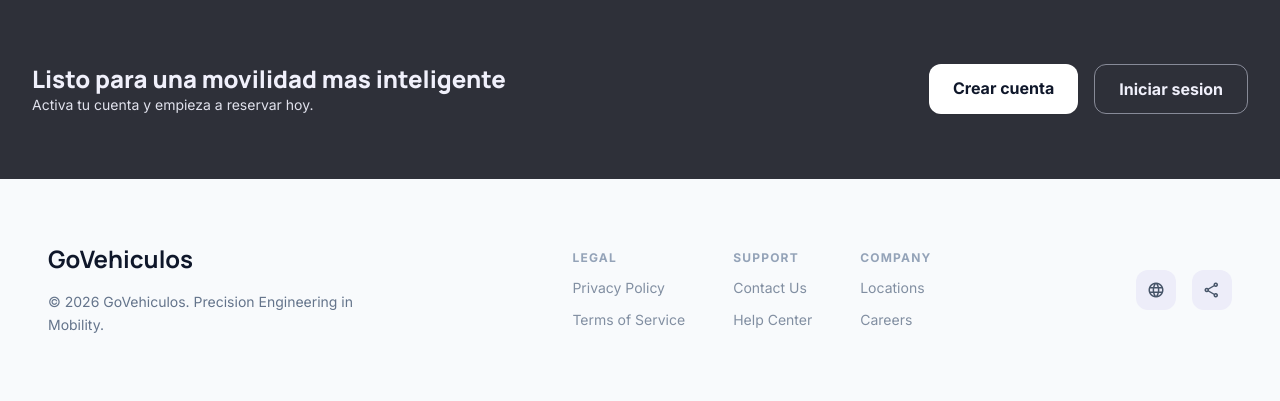
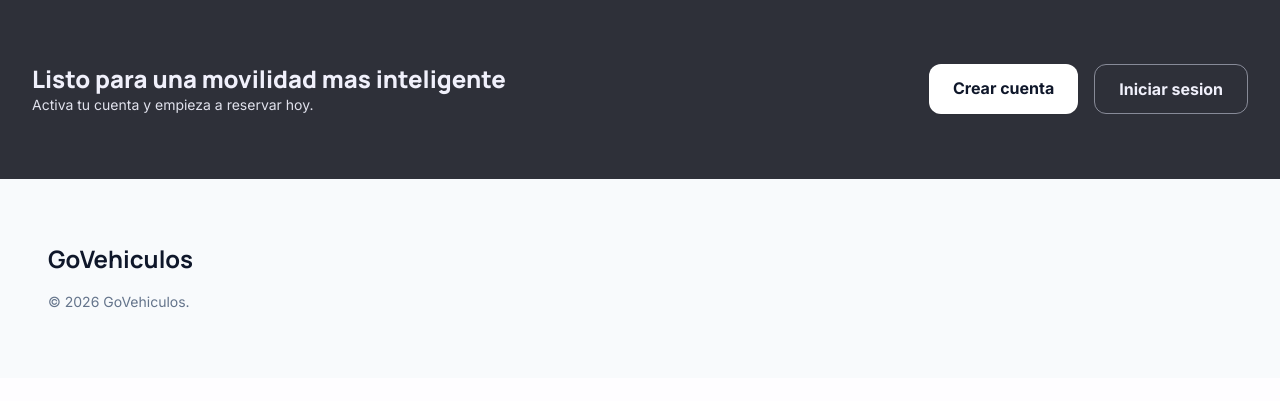
Before and after one commit to NahimMartinez/GoVehiculos, a Django app: page / in a window 1280 px wide. Shown: the part 3895-4296 px from the top of the page. After the commit the page ends 4203 px from the top, so only its background shows below. Run offline with Django 5.2, Linux system fonts and the light colour scheme; some libraries are stand-ins or nearby versions.

Commit message:
Fix: Quité cosas innecesarias del footer

```diff
--- a/Contenedor/templates/componentes/footer.html
+++ b/Contenedor/templates/componentes/footer.html
@@ -3,33 +3,8 @@
         <div class="flex flex-col gap-4">
             <div class="font-['Manrope'] font-bold text-slate-900 dark:text-white text-2xl">GoVehiculos</div>
             <p class="font-['Inter'] text-sm leading-relaxed text-slate-500 dark:text-slate-400 max-w-xs">
-                © 2026 GoVehiculos. Precision Engineering in Mobility.
+                © 2026 GoVehiculos.
             </p>
-        </div>
-        <div class="flex gap-12">
-            <div class="flex flex-col gap-3">
-                <span class="text-xs font-bold uppercase tracking-widest text-slate-400">Legal</span>
-                <a class="text-slate-500 dark:text-slate-400 text-sm hover:text-amber-500 transition-all opacity-80 hover:opacity-100" href="#">Privacy Policy</a>
-                <a class="text-slate-500 dark:text-slate-400 text-sm hover:text-amber-500 transition-all opacity-80 hover:opacity-100" href="#">Terms of Service</a>
-            </div>
-            <div class="flex flex-col gap-3">
-                <span class="text-xs font-bold uppercase tracking-widest text-slate-400">Support</span>
-                <a class="text-slate-500 dark:text-slate-400 text-sm hover:text-amber-500 transition-all opacity-80 hover:opacity-100" href="#">Contact Us</a>
-                <a class="text-slate-500 dark:text-slate-400 text-sm hover:text-amber-500 transition-all opacity-80 hover:opacity-100" href="#">Help Center</a>
-            </div>
-            <div class="flex flex-col gap-3">
-                <span class="text-xs font-bold uppercase tracking-widest text-slate-400">Company</span>
-                <a class="text-slate-500 dark:text-slate-400 text-sm hover:text-amber-500 transition-all opacity-80 hover:opacity-100" href="#">Locations</a>
-                <a class="text-slate-500 dark:text-slate-400 text-sm hover:text-amber-500 transition-all opacity-80 hover:opacity-100" href="#">Careers</a>
-            </div>
-        </div>
-        <div class="flex gap-4">
-            <button class="w-10 h-10 rounded-full bg-surface-container flex items-center justify-center text-slate-600 hover:bg-primary hover:text-white transition-all" type="button">
-                <span class="material-symbols-outlined text-lg">language</span>
-            </button>
-            <button class="w-10 h-10 rounded-full bg-surface-container flex items-center justify-center text-slate-600 hover:bg-primary hover:text-white transition-all" type="button">
-                <span class="material-symbols-outlined text-lg">share</span>
-            </button>
         </div>
     </div>
 </footer>
```
